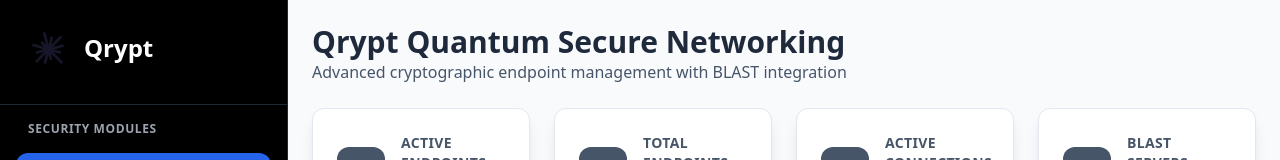
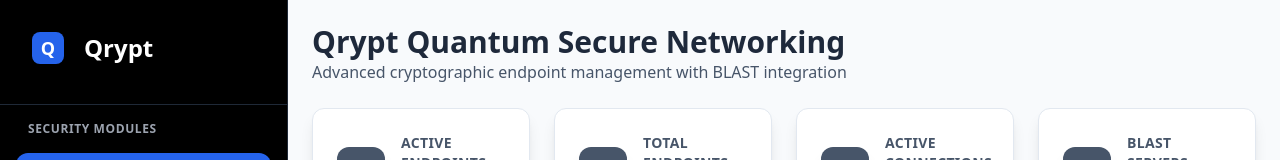
Before and after one commit to Grego22/design001, a React (Vite) app: page / in a window 1280 px wide. Shown: the top 160 px of the page. Built offline with nearby package versions, Linux system fonts and the light colour scheme.

Commit message:
Fix Qrypt logo display in sidebar

```diff
--- a/src/components/Sidebar.tsx
+++ b/src/components/Sidebar.tsx
@@ -19,11 +19,9 @@
       <div className="p-6 border-b border-gray-800">
         <div className="flex items-center space-x-3 mb-2">
           <div className="w-12 h-12 bg-black rounded-lg flex items-center justify-center shadow-lg p-2">
-            <img
-              src="/src/assets/QRY_logo_ symbol_ dark.svg"
-              alt="Qrypt Logo"
-              className="w-full h-full object-contain"
-            />
+            <div className="w-8 h-8 bg-blue-600 rounded-lg flex items-center justify-center">
+              <span className="text-white font-bold text-lg">Q</span>
+            </div>
           </div>
           <div>
             <h1 className="text-2xl font-bold text-white">
```
